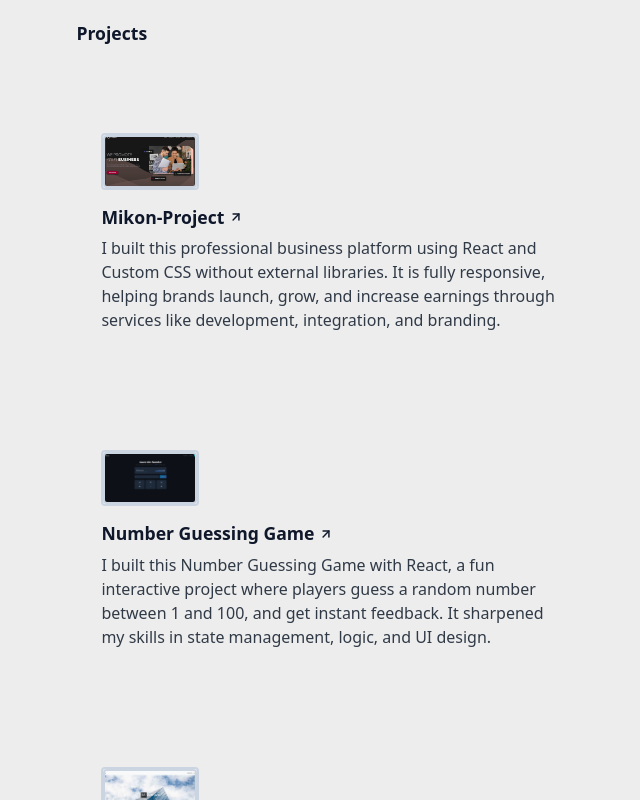
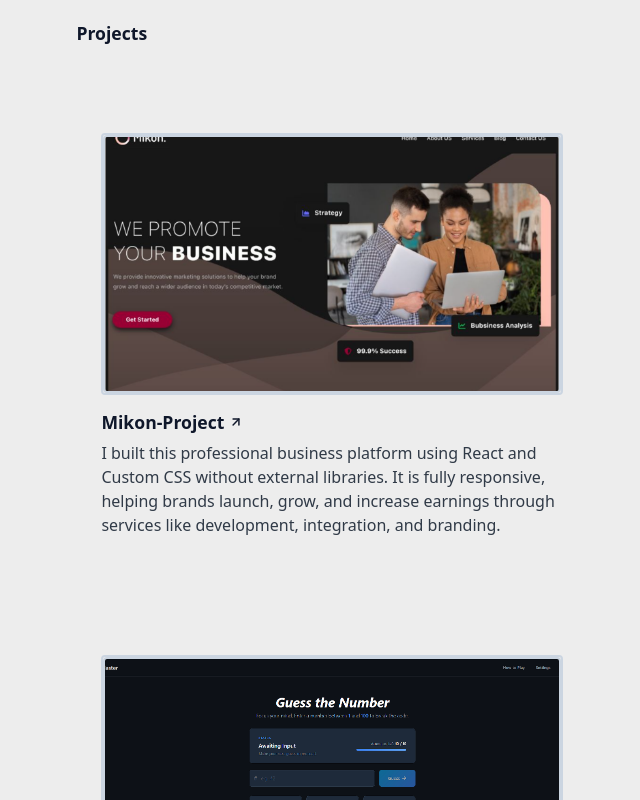
Before and after one commit to muhammadaamanbutt-commits/Portfolio, a React (Vite) app: page / in a window 1280 px wide. Shown: the part 1380-2180 px from the top of the page, without its empty margins (520-1160 px from the left). Built offline with nearby package versions, Linux system fonts and the light colour scheme.

Commit message:
feat: add base global stylesheet with theme support and component layouts

```diff
--- a/src/css/style.css
+++ b/src/css/style.css
@@ -492,6 +492,12 @@ nav a.active::before {
 
 /*Thumbnails */
 
+.project-card .thumbnail-container {
+    width: 100% !important;
+    max-width: 100% !important;
+    flex: 0 0 100% !important;
+}
+
 .thumbnail-container .thumbnail {
     width: 100%;
     aspect-ratio: 16 / 9;
```
